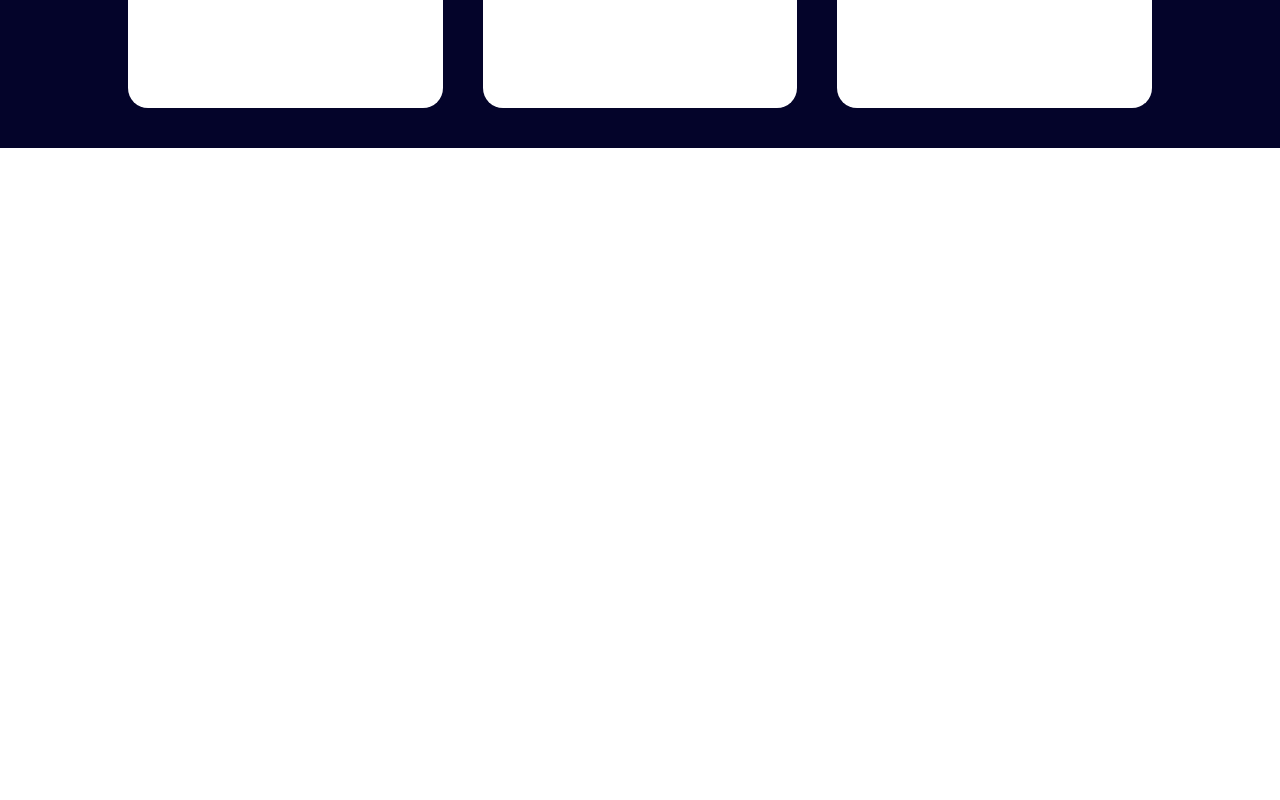
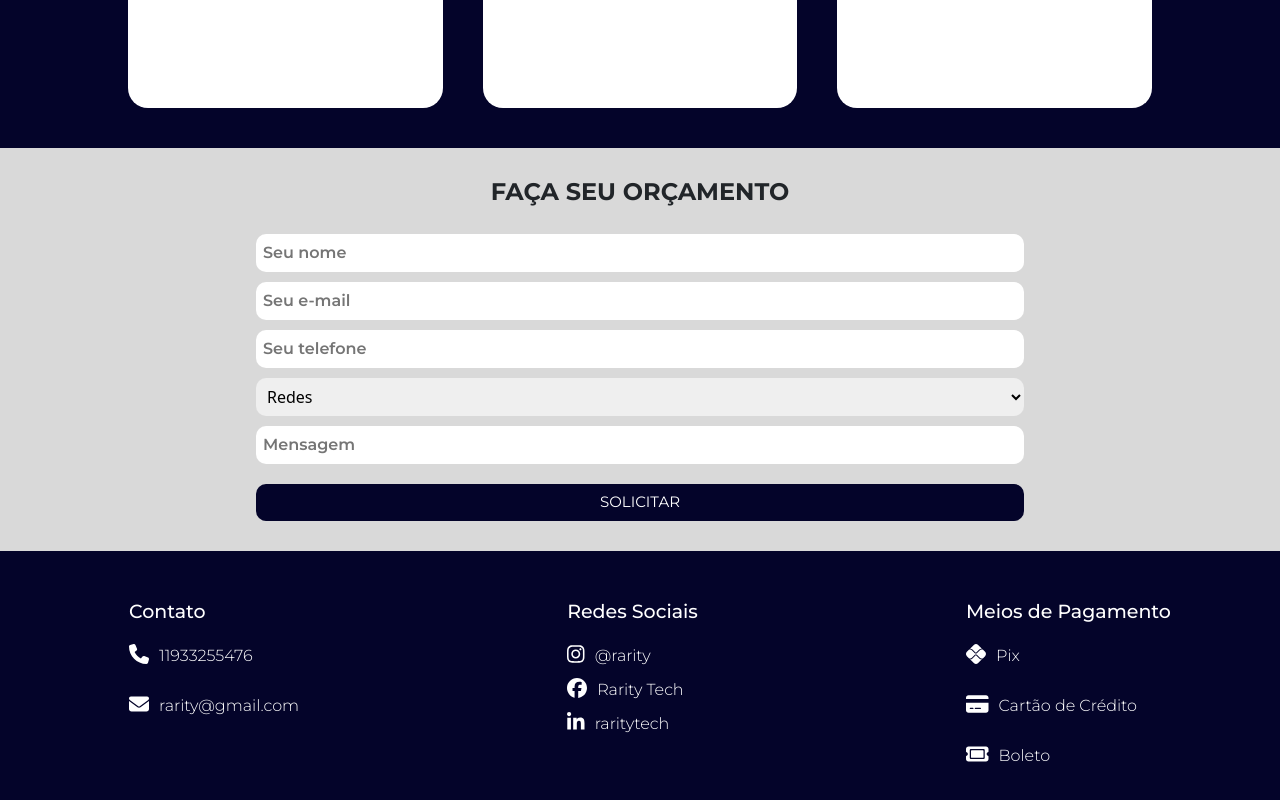
Before and after one commit to barretodev1/RarityProject, a React (Vite) app: page / in a window 1280 px wide. Shown: the part 2021-2821 px from the top of the page. Before the commit the page ends 2169 px from the top, so only its background shows below. Built offline with nearby package versions, Linux system fonts and the light colour scheme; a small style sheet from the web is missing.

Commit message:
Subindo Budget/Contact

```diff
--- /dev/null
+++ b/src/components/budget/budget.css
@@ -0,0 +1,91 @@
+.container-geral-budget {
+    display: flex;
+    align-items: center;
+    justify-content: center;
+    flex-direction: column;
+    padding: 30px 30px;
+    background-color: rgb(217, 217, 217);
+
+}
+
+.container-title-budget h1 {
+    display: flex;
+    font-family: "Montserrat", sans-serif;
+    font-optical-sizing: auto;
+    font-weight: 700;
+    font-style: normal;
+    font-size: 24px;
+}
+
+.form {
+    display: flex;
+    align-items: center;
+    justify-content: center;
+    flex-direction: column;
+    margin-top: 20px;
+    max-width: 60px;
+    gap: 10px;
+}
+
+.input-menor {
+    display: flex;
+    align-items: center;
+    justify-content: center;
+    flex-direction: column;
+    gap: 10px;
+
+    input {
+        outline: none;
+        font-family: "Montserrat", sans-serif;
+        font-optical-sizing: auto;
+        font-style: normal;
+        font-weight: 600;
+        width: 60vw;
+        display: flex;
+        padding: 7px;
+        border-radius: 10px;
+        border: none;
+    }
+}
+
+.select-service {
+    width: 60vw;
+    display: flex;
+    padding: 7px;
+    border-radius: 10px;
+    border: none;
+}
+
+.botao-varejoo {
+    display: flex;
+    align-items: center;
+    justify-content: center;
+    margin-top: 10px;
+    width: 60vw;
+
+    button {
+        font-family: "Montserrat", sans-serif;
+        font-optical-sizing: auto;
+        font-style: normal;
+        font-size: 15px;
+        background-color: rgb(4, 4, 42);          ;
+        display: flex;
+        color: white;
+        width: 60vw;
+        padding: 7px;
+        align-items: center;
+        justify-content: center;
+        border-radius: 10px;
+        border: none;
+    }
+}
+
+.mensagem-form {
+    display: flex;
+    margin-top: 17px;
+    font-family: "Montserrat", sans-serif;
+    font-optical-sizing: auto;
+    font-style: normal;
+    font-weight: 700;
+    font-size: 15px;
+}
--- /dev/null
+++ b/src/components/budget/index.jsx
@@ -0,0 +1,53 @@
+import { useState } from 'react'
+import '../budget/budget.css'
+import '../budget/budget-pc.css'
+
+export function MeuBudget() {
+  const [formEnviado, setFormEnviado] = useState(false)
+
+  const handleSubmit = (event) => {
+    event.preventDefault();
+    setFormEnviado(true);
+  }
+
+    return (
+        <div className='container-geral-budget' id='orcamento'>
+            <div className='container-title-budget'>
+                <h1>FAÇA SEU ORÇAMENTO</h1>
+            </div>
+
+            <form className='form' onSubmit={handleSubmit} action="">
+            <div className="input-menor"> {/*INPUT MENOR */}
+              <input placeholder="Seu nome" type="name"  required/>
+              <input placeholder="Seu e-mail" type="email"  required/>
+            </div>
+
+          <div className="input-menor"> {/*INPUT MENOR */}
+              <input placeholder="Seu telefone" type="tel"  required/>
+
+              <select className='select-service' id="servicos" name="servicos">
+                <option value="" disabled>Serviço</option>
+                <option value="Redes">Redes</option>
+                <option value="VoiP">VoiP</option>
+                <option value="Cabeamento">Cabeamento</option>
+                <option value="Wi-Fi">Wi-Fi</option>
+                <option value="HelpDesk">Help Desk</option>
+                <option value="HelpDesk">Anti-Vírus</option>
+              </select>
+          </div>
+
+          <div className="input-menor">
+            <input className="mensagem" placeholder="Mensagem" type="text"/>
+          </div>
+
+          <div className="botao-varejoo">
+            <button className="botao-varejo" type="submit">SOLICITAR</button>
+          </div>
+
+          </form>
+
+          {formEnviado && <p className='mensagem-form'>Formulário Enviado</p>}
+
+        </div>
+    )
+}
--- /dev/null
+++ b/src/components/contact/contact-pc.css
@@ -0,0 +1,58 @@
+@media (min-width: 1024px) {
+
+    .container-mae {
+        display: flex;
+        justify-content: space-around;
+        margin-top: 50px;
+        flex-direction: row;
+        width: 100%;
+    }
+
+    .container-contact {
+        display: flex;
+        flex-direction: column;
+        margin-bottom: 20px;
+
+        h1 {
+            display: flex;
+            color: white;
+            font-family: "Montserrat", sans-serif;
+            font-weight: 500;
+            font-size: 19px;
+            font-optical-sizing: auto;
+            font-style: normal;
+        }
+    }
+
+    .container-icons {
+        display: flex;
+        margin-top: 12px;
+        flex-direction: column;
+        gap: 10px;
+
+        p {
+            display: flex;
+            align-items: center;
+            color: white;
+            font-weight: 300;
+            font-family: "Montserrat", sans-serif;
+            font-optical-sizing: auto;
+            font-style: normal;
+
+        }
+
+        a {
+            text-decoration: none;
+            outline: none;
+            display: flex;
+            align-items: center;
+            color: white;
+            font-weight: 300;
+            font-family: "Montserrat", sans-serif;
+            font-optical-sizing: auto;
+            font-style: normal;
+
+        }
+    }
+
+}
--- /dev/null
+++ b/src/components/contact/contact.css
@@ -0,0 +1,74 @@
+.container-geral-contact{
+    display: flex;
+    background-color: rgb(4, 4, 42);
+}
+
+.container-mae {
+    display: flex;
+    margin-top: 50px;
+    flex-direction: column;
+    width: 100%;
+    gap: 30px;
+}
+
+.container-contact {
+    display: flex;
+    flex-direction: column;
+    margin-left: 20px;
+    margin-bottom: 40px;
+
+    h1 {
+        display: flex;
+        color: white;
+        font-family: "Montserrat", sans-serif;
+        font-weight: 500;
+        font-size: 20px;
+        font-optical-sizing: auto;
+        font-style: normal;
+
+    }
+}
+
+.icon {
+    display: flex;
+    align-items: center;
+    font-size: 20px;
+    color: white;
+}
+
+.container-icons {
+    display: flex;
+    margin-top: 20px;
+    flex-direction: column;
+    gap: 10px;
+
+    p {
+        display: flex;
+        align-items: center;
+        color: white;
+        font-weight: 300;
+        font-family: "Montserrat", sans-serif;
+        font-optical-sizing: auto;
+        font-style: normal;
+
+    }
+
+    a {
+        text-decoration: none;
+        outline: none;
+        display: flex;
+        align-items: center;
+        color: white;
+        font-weight: 300;
+        font-family: "Montserrat", sans-serif;
+        font-optical-sizing: auto;
+        font-style: normal;
+
+    }
+}
+
+.container-cer {
+    display: flex;
+    flex-direction: row;
+    gap: 10px;
+}
--- /dev/null
+++ b/src/components/contact/index.jsx
@@ -0,0 +1,69 @@
+import '../contact/contact.css'
+import '../contact/contact-pc.css'
+import { FontAwesomeIcon } from '@fortawesome/react-fontawesome'
+import { faCreditCardAlt, faEnvelope, faPhone, faTicket } from '@fortawesome/free-solid-svg-icons'
+import { faFacebook, faInstagram, faLinkedinIn, faPix } from '@fortawesome/free-brands-svg-icons'
+
+export function MeuContact() {
+
+    return (
+        <div className='container-geral-contact' id='contato'>
+           <div className='container-mae'>
+                <div className='container-contact'>
+                    <h1>Contato</h1>
+                    <div className='container-icons'>
+                        <div className='container-cer'>
+                            <FontAwesomeIcon className='icon' icon={faPhone}/>
+                            <p>11933255476</p>
+                        </div>
+
+                        <div className='container-cer'>
+                            <FontAwesomeIcon className='icon' icon={faEnvelope}/>
+                            <p>rarity@gmail.com</p>
+                        </div>
+                    </div>
+                </div>
+
+                <div className='container-contact'>
+                    <h1>Redes Sociais</h1>
+                    <div className='container-icons'>
+                        <div className='container-cer'>
+                            <FontAwesomeIcon className='icon' icon={faInstagram}/>
+                            <a href=''>@rarity</a>
+                        </div>
+
+                        <div className='container-cer'>
+                            <FontAwesomeIcon className='icon' icon={faFacebook}/>
+                            <a href=''>Rarity Tech</a>
+                        </div>
+
+                        <div className='container-cer'>
+                            <FontAwesomeIcon className='icon' icon={faLinkedinIn}/>
+                            <a href=''>raritytech</a>
+                        </div>
+                    </div>
+                </div>
+
+                <div className='container-contact'>
+                    <h1>Meios de Pagamento</h1>
+                    <div className='container-icons'>
+                        <div className='container-cer'>
+                            <FontAwesomeIcon className='icon' icon={faPix}/>
+                            <p>Pix</p>
+                        </div>
+
+                        <div className='container-cer'>
+                            <FontAwesomeIcon className='icon' icon={faCreditCardAlt}/>
+                            <p>Cartão de Crédito</p>
+                        </div>
+
+                        <div className='container-cer'>
+                            <FontAwesomeIcon className='icon' icon={faTicket}/>
+                            <p>Boleto</p>
+                        </div>
+                    </div>
+                </div>
+           </div>
+        </div>
+    )
+}
--- a/src/home/App.jsx
+++ b/src/home/App.jsx
@@ -4,6 +4,8 @@ import { MeuHeader } from '../components/header'
 import { MeuMain } from '../components/main'
 import { MeuAbout } from '../components/about'
 import { MeuServices } from '../components/serviço'
+import { MeuBudget } from '../components/budget'
+import { MeuContact } from '../components/contact'
 
 function App() {
 
@@ -13,6 +15,8 @@ function App() {
     <MeuMain />
     <MeuAbout />
     <MeuServices />
+    <MeuBudget />
+    <MeuContact />
     </>
   )
 }
```
Also changed, not shown: src/components/budget/budget-pc.css (added), src/components/header/header-pc.css (line endings or trailing spaces).
